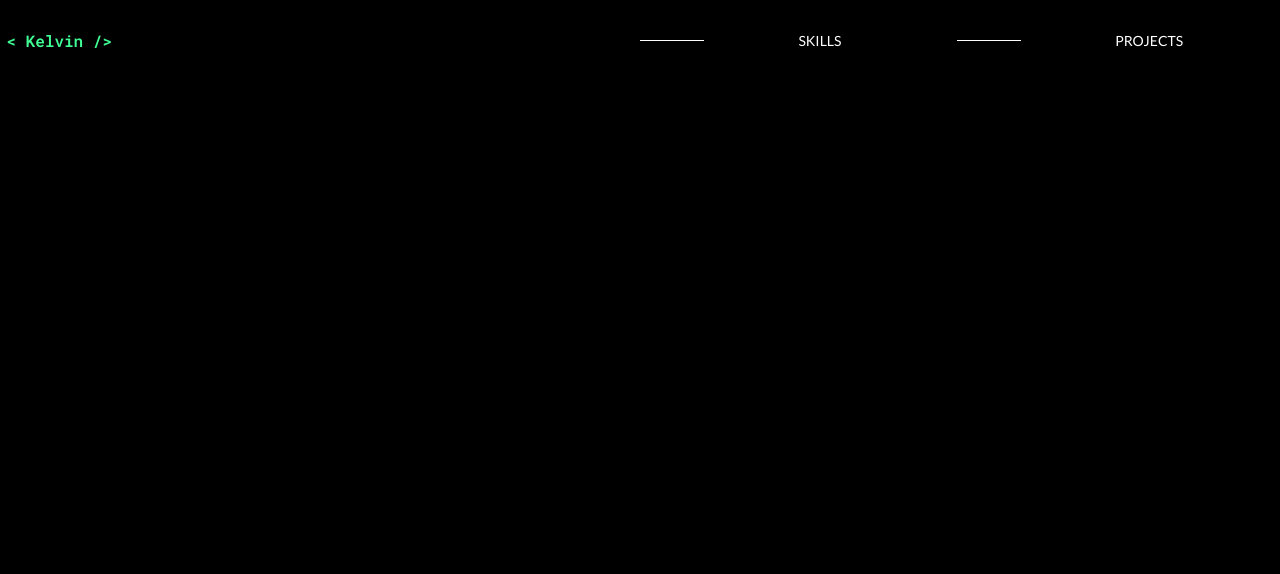
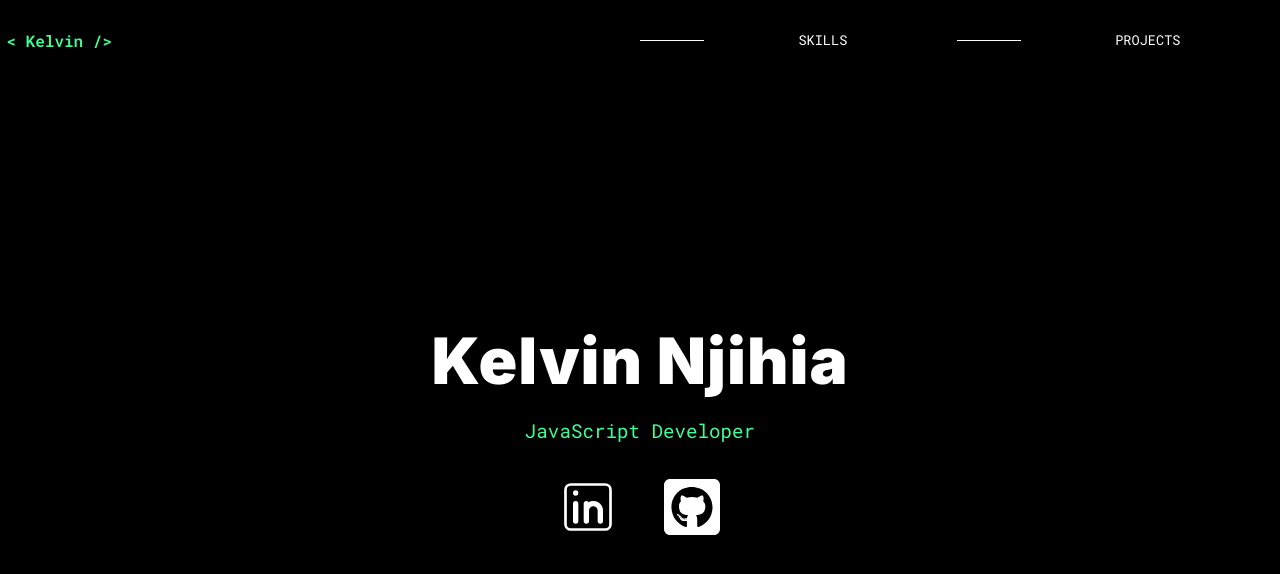
Before and after one commit to 2Kelvin/official-portfolio, a React (Create React App) app: page / in a window 1280 px wide. Shown: the top 574 px of the page. Built offline with nearby package versions, Linux system fonts and the light colour scheme.

Commit message:
add home

```diff
--- a/package.json
+++ b/package.json
@@ -8,6 +8,7 @@
     "@testing-library/user-event": "^13.5.0",
     "react": "^18.2.0",
     "react-dom": "^18.2.0",
+    "react-icons": "^5.0.1",
     "react-scripts": "5.0.1",
     "web-vitals": "^2.1.4"
   },
--- a/public/index.html
+++ b/public/index.html
@@ -26,7 +26,7 @@
   <link rel="preconnect" href="https://fonts.googleapis.com">
   <link rel="preconnect" href="https://fonts.gstatic.com" crossorigin>
   <link
-    href="https://fonts.googleapis.com/css2?family=Lato:wght@300;400;700&family=Roboto+Mono:ital,wght@0,100..700;1,100..700&display=swap"
+    href="https://fonts.googleapis.com/css2?family=Inter:wght@100..900&family=Lato:wght@300;400;700&family=Roboto+Mono:ital,wght@0,100..700;1,100..700&display=swap"
     rel="stylesheet">
 </head>
 
--- a/src/App.js
+++ b/src/App.js
@@ -1,10 +1,12 @@
 import './App.css';
+import Home from './components/Home/Home';
 import TopNav from './components/TopNavbar/TopNav';
 
 function App() {
   return (
     <div className="App">
       <TopNav />
+      <Home />
     </div>
   );
 }
--- /dev/null
+++ b/src/components/Home/Home.css
@@ -0,0 +1,20 @@
+.home {
+    height: calc(98vh - 5rem);
+    display: grid;
+    place-content: center;
+    text-align: center;
+}
+
+.home h1 {
+    font-size: 4rem;
+    font-weight: 900;
+    font-family: "Inter", sans-serif;
+    margin: 0;
+    margin-bottom: 1.2rem;
+    letter-spacing: 1px;
+}
+
+.home code {
+    margin-bottom: 2rem;
+    font-size: 1.2rem;
+}
--- /dev/null
+++ b/src/components/Home/Home.js
@@ -0,0 +1,12 @@
+import Socials from '../Socials/Socials';
+import './Home.css';
+
+export default function Home() {
+    return (
+        <section className='home'>
+            <h1>Kelvin Njihia</h1>
+            <code>JavaScript Developer</code>
+            <Socials />
+        </section>
+    );
+}
--- a/src/components/SectionLink/SectionLink.css
+++ b/src/components/SectionLink/SectionLink.css
@@ -8,10 +8,22 @@
     color: white;
     text-transform: uppercase;
     cursor: pointer;
+    font-family: "Roboto Mono", monospace;
+    font-size: 0.85rem;
 }
 
-.eachSectionLink p:hover,
-.eachSectionLink p:active {
+.eachSectionLink p a {
+    text-decoration: none;
+    color: white;
+}
+
+.eachSectionLink p a:visited {
+    text-decoration: none;
+    color: white;
+}
+
+.eachSectionLink p a:hover,
+.eachSectionLink p a:active {
     color: var(--myGreen);
 }
 
--- a/src/components/SectionLink/SectionLink.js
+++ b/src/components/SectionLink/SectionLink.js
@@ -1,11 +1,23 @@
+import { useState } from 'react';
 import './SectionLink.css';
 
 
 export default function SectionLink({ nameOfSection }) {
+    const [isHovered, setIsHovered] = useState(false);
+
     return (
         <div className='eachSectionLink'>
-            <hr />
-            <p>{nameOfSection}</p>
+            <hr style={{
+                backgroundColor: isHovered && 'var(--myGreen)'
+            }} />
+            <p
+                onMouseEnter={() => setIsHovered(true)}
+                onMouseLeave={() => setIsHovered(false)}
+            >
+                <a href={'#' + nameOfSection.toLowerCase()}>
+                    {nameOfSection}
+                </a>
+            </p>
         </div>
     );
 }
--- /dev/null
+++ b/src/components/Socials/Socials.css
@@ -0,0 +1,33 @@
+.socials {
+    display: grid;
+    grid-template-columns: repeat(2, 1fr);
+    width: 50%;
+    justify-content: center;
+    align-items: center;
+    margin: auto;
+}
+
+.socials a {
+    text-decoration: none;
+    color: inherit;
+}
+
+.socials a:visited {
+    text-decoration: none;
+    color: inherit;
+}
+
+.socials .socialIcon {
+    height: 4rem;
+    width: 4rem;
+    margin: auto;
+    cursor: pointer;
+}
+
+.socials .linkedIn:hover {
+    color: #126bc4;
+}
+
+.socials .github:hover {
+    color: #283344;
+}
--- /dev/null
+++ b/src/components/Socials/Socials.js
@@ -0,0 +1,17 @@
+import './Socials.css';
+import { CiLinkedin } from "react-icons/ci";
+import { FaGithubSquare } from "react-icons/fa";
+
+
+export default function Socials() {
+    return (
+        <div className='socials'>
+            <a href='https://www.linkedin.com/in/kelvin-njihia' target='blank'>
+                <CiLinkedin className='socialIcon linkedIn' />
+            </a>
+            <a href='https://github.com/2Kelvin' target='blank'>
+                <FaGithubSquare className='socialIcon github' />
+            </a>
+        </div>
+    );
+}
--- a/src/components/TopNavbar/TopNav.css
+++ b/src/components/TopNavbar/TopNav.css
@@ -14,5 +14,4 @@
     font-weight: 600;
     font-size: 1rem;
     cursor: pointer;
-    color: var(--myGreen);
 }
--- a/src/index.css
+++ b/src/index.css
@@ -11,6 +11,7 @@ body {
 
 code {
   font-family: "Roboto Mono", monospace;
+  color: var(--myGreen);
 }
 
 :root {
```
Also changed, not shown: 1 other file (tests, documents, lock files or other folders).
